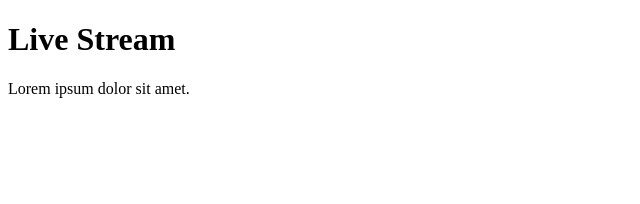
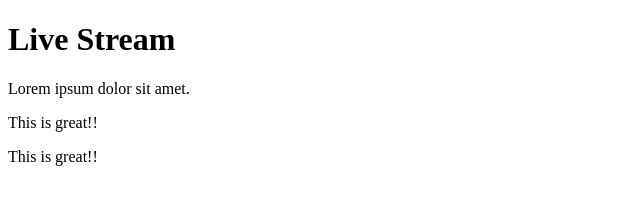
Before and after one commit to Tyrone-Cartwright/live-stream, a plain HTML site: page index.html in a window 1280 px wide. Shown: the whole page, without its empty margins (0-640 px from the left). Drawn offline with Linux system fonts and the light colour scheme.

Commit message:
Changes made."

```diff
--- a/index.html
+++ b/index.html
@@ -11,6 +11,7 @@
 <body>
     <h1>Live Stream</h1>
     <p>Lorem ipsum dolor sit amet.</p>
+    <p>This is great!!</p><p>This is great!!</p>
 </body>
 
 </html>
```
